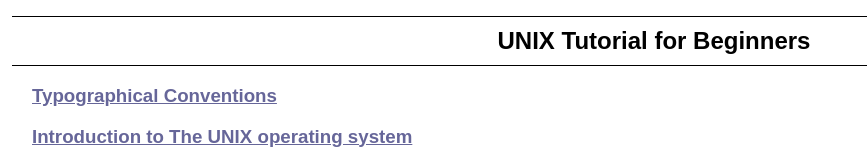
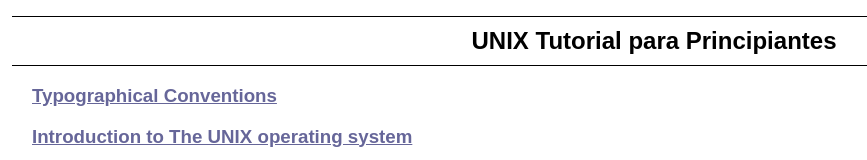
Before and after one commit to Axor/unix-para-principiantes, a plain HTML site: page index.html in a window 1280 px wide. Shown: the top 160 px of the page, without its empty margins (36-903 px from the left). Drawn offline with Linux system fonts and the light colour scheme.

Commit message:
Test títulos

```diff
--- a/index.html
+++ b/index.html
@@ -2,7 +2,7 @@
 <!DOCTYPE html PUBLIC "-//W3C//DTD XHTML 1.0 Transitional//EN" "http://www.w3.org/TR/xhtml1/DTD/xhtml1-transitional.dtd">
 <html xmlns="http://www.w3.org/1999/xhtml">
 <head>
-<title> UNIX Tutorial for Beginners</title>
+<title>UNIX Tutorial para Principiantes</title>
 <link href="unixtut1.css" rel="stylesheet" type="text/css" />
 <meta http-equiv="Content-Type" content="text/html; charset=iso-8859-1" />
 <meta name="Keywords" content="Unix Tutorial, Unix Guide, Beginners guide to Unix, Linux Tutorial, Linux Commands" />
@@ -10,7 +10,7 @@
 <meta name="Copyright" content="Michael Stonebank, 1995" />
 </head>
 <body>
-<h1>UNIX Tutorial for Beginners</h1>
+<h1>UNIX Tutorial para Principiantes</h1>
 <p> </p>
 <h3><a href="unix0.html"> Typographical Conventions </a> </h3>
 <h3><a href="unixintro.html">Introduction to The UNIX operating system </a> </h3>
@@ -118,7 +118,7 @@ src="/logos/new.gif" />
     xmlns:dc="http://purl.org/dc/elements/1.1/"
     xmlns:rdf="http://www.w3.org/1999/02/22-rdf-syntax-ns#">
 <Work rdf:about="">
-   <dc:title>UNIX Tutorial for Beginners</dc:title>
+   <dc:title>UNIX Tutorial para Principiantes</dc:title>
    <dc:date>1995</dc:date>
    <dc:description>Introduction to the UNIX operating system.  Eight simple tutorials which cover the basics of UNIX.</dc:description>
    <dc:creator><Agent>
```
